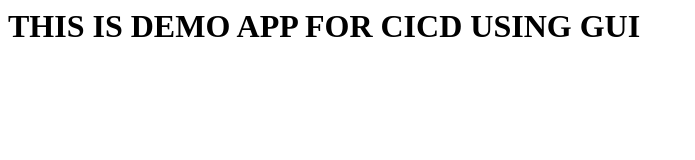
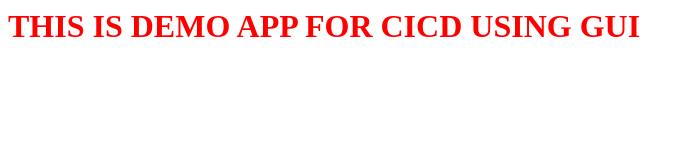
Before and after one commit to bssgit/CICD-GUI, a plain HTML site: page index.html in a window 1280 px wide. Shown: the whole page, without its empty margins (0-695 px from the left). Drawn offline with Linux system fonts and the light colour scheme.

Commit message:
version3

```diff
--- a/index.html
+++ b/index.html
@@ -1 +1 @@
-<h1 color: red;> THIS IS DEMO APP FOR CICD USING GUI </h1>
+<h1 style = "color: red;"> THIS IS DEMO APP FOR CICD USING GUI </h1>
```
